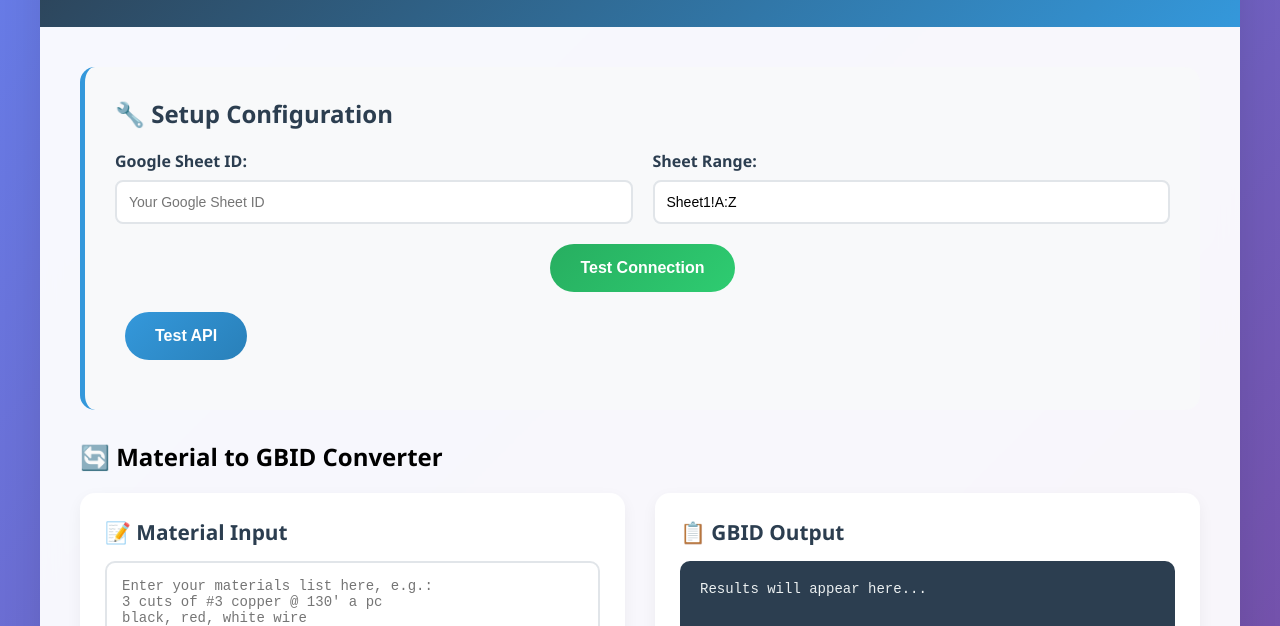
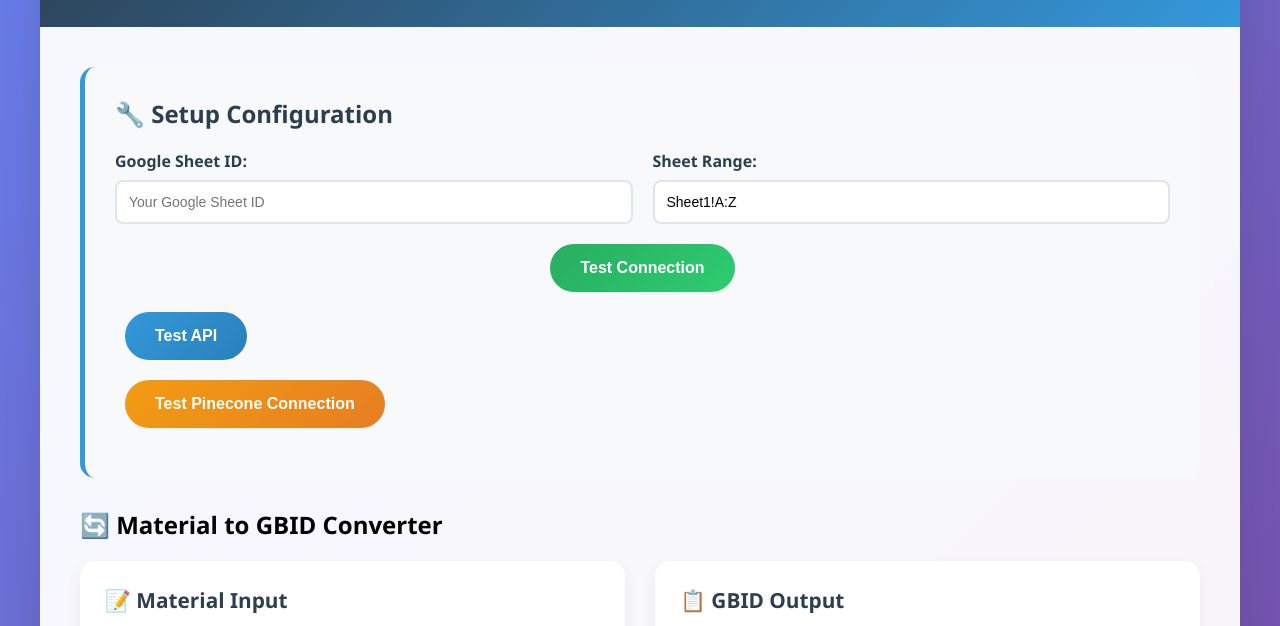
Before and after one commit to connortrolfe/gbid-converter, a website: page index.html in a window 1280 px wide. Shown: the part 142-768 px from the top of the page. Drawn offline with Linux system fonts and the light colour scheme.

Commit message:
Update index.html

```diff
--- a/index.html
+++ b/index.html
@@ -260,6 +260,7 @@
                 </div>
                 <button onclick="testConnection()" class="convert-btn" style="background: linear-gradient(135deg, #27ae60 0%, #2ecc71 100%);">Test Connection</button>
                 <button onclick="testAPI()" class="convert-btn" style="background: linear-gradient(135deg, #3498db 0%, #2980b9 100%); margin-left: 10px;">Test API</button>
+                <button onclick="testPinecone()" class="convert-btn" style="background: linear-gradient(135deg, #f39c12 0%, #e67e22 100%); margin-left: 10px;">Test Pinecone Connection</button>
                 <div id="connectionStatus"></div>
             </div>
 
@@ -381,6 +382,41 @@ black, red, white wire"></textarea>
             }
         }
 
+        // Test Pinecone connection via our API
+        async function testPinecone() {
+            const statusDiv = document.getElementById('connectionStatus');
+            statusDiv.innerHTML = '<div class="status info">🔄 Testing Pinecone connection...</div>';
+
+            try {
+                const response = await fetch('/api/test-pinecone', {
+                    method: 'GET',
+                    headers: {
+                        'Content-Type': 'application/json',
+                    }
+                });
+
+                const data = await response.json();
+                let statusHtml = '';
+                if (data.status === 'success') {
+                    statusHtml += '<div class="status success">✅ Pinecone Test: Success</div>';
+                } else {
+                    statusHtml += `<div class="status error">❌ Pinecone Test: ${data.status || 'Error'}</div>`;
+                }
+                statusHtml += '<div style="margin-top: 10px; font-family: monospace; font-size: 12px; background: #f8f9fa; padding: 10px; border-radius: 5px;">';
+                statusHtml += `<div>HTTP Status: ${data.httpStatus || 'N/A'}</div>`;
+                if (data.errorText) statusHtml += `<div>Error: ${data.errorText}</div>`;
+                if (data.error) statusHtml += `<div>Error: ${data.error}</div>`;
+                if (data.pineconeData) statusHtml += `<div>Response: ${JSON.stringify(data.pineconeData)}</div>`;
+                statusHtml += `<div>URL: ${data.url}</div>`;
+                statusHtml += `<div>Index: ${data.pineconeIndex}</div>`;
+                statusHtml += `<div>API Key Preview: ${data.pineconeApiKeyPreview}</div>`;
+                statusHtml += '</div>';
+                statusDiv.innerHTML = statusHtml;
+            } catch (error) {
+                statusDiv.innerHTML = `<div class="status error">❌ Pinecone Test failed: ${error.message}</div>`;
+            }
+        }
+
         // Convert materials using our Claude API proxy
         async function convertMaterials() {
             saveConfig();
```
